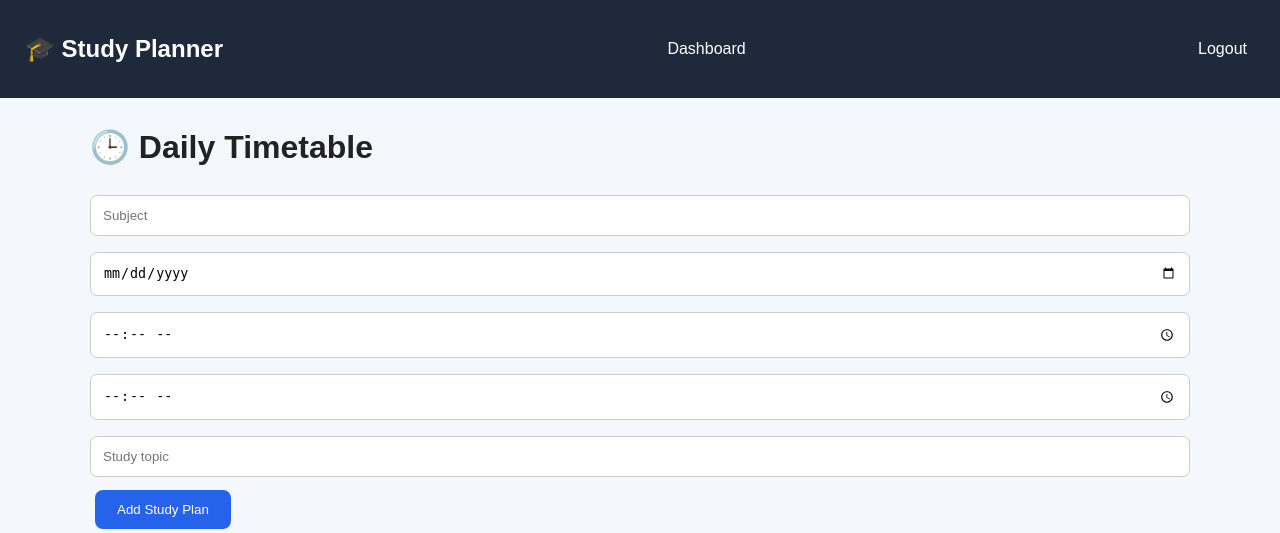
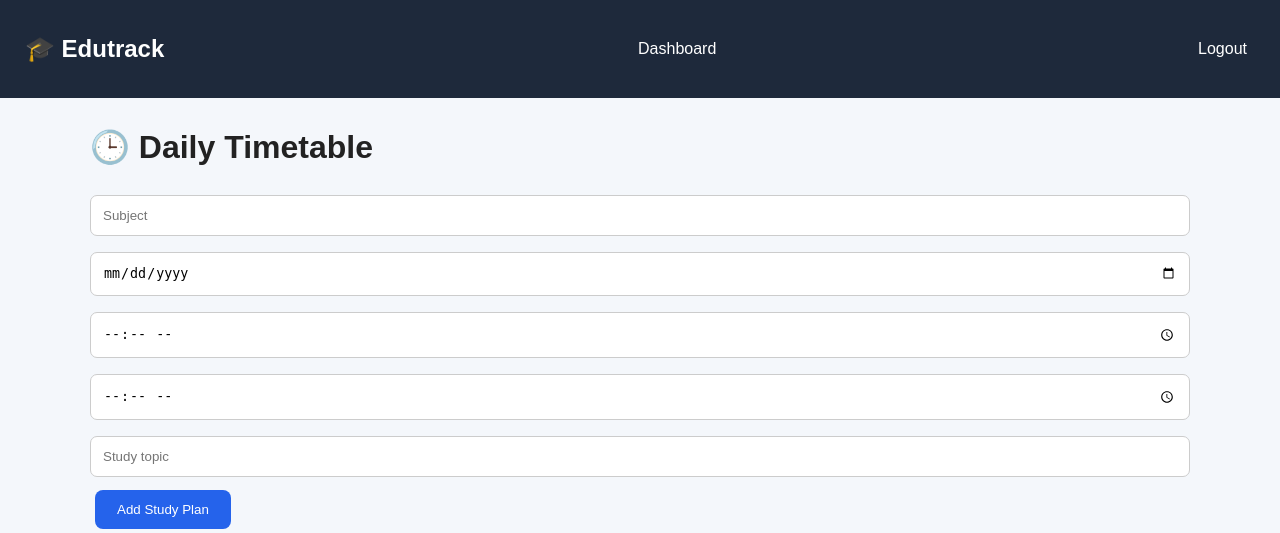
Before and after one commit to saranrj-dev/student-smart-study-planner, a Flask app: page /timetable in a window 1280 px wide. Shown: the top 533 px of the page. Run offline with Flask 3, Linux system fonts and the light colour scheme; the visitor is signed in with stand-in values (Sample User, id 1); data that the repository does not hold is empty; some libraries are stand-ins or nearby versions.

Commit message:
Apply Edutrack branding to planner pages

```diff
--- a/templates/timetable.html
+++ b/templates/timetable.html
@@ -1,14 +1,14 @@
 <!DOCTYPE html>
 <html>
 <head>
-    <title>Timetable</title>
+    <title>Edutrack | Timetable</title>
     <link rel="stylesheet" href="{{ url_for('static', filename='style.css') }}">
 </head>
 
 <body>
 
 <nav>
-    <h2>🎓 Study Planner</h2>
+    <h2>🎓 Edutrack</h2>
     <a href="/dashboard">Dashboard</a>
     <a href="/logout">Logout</a>
 </nav>
```
